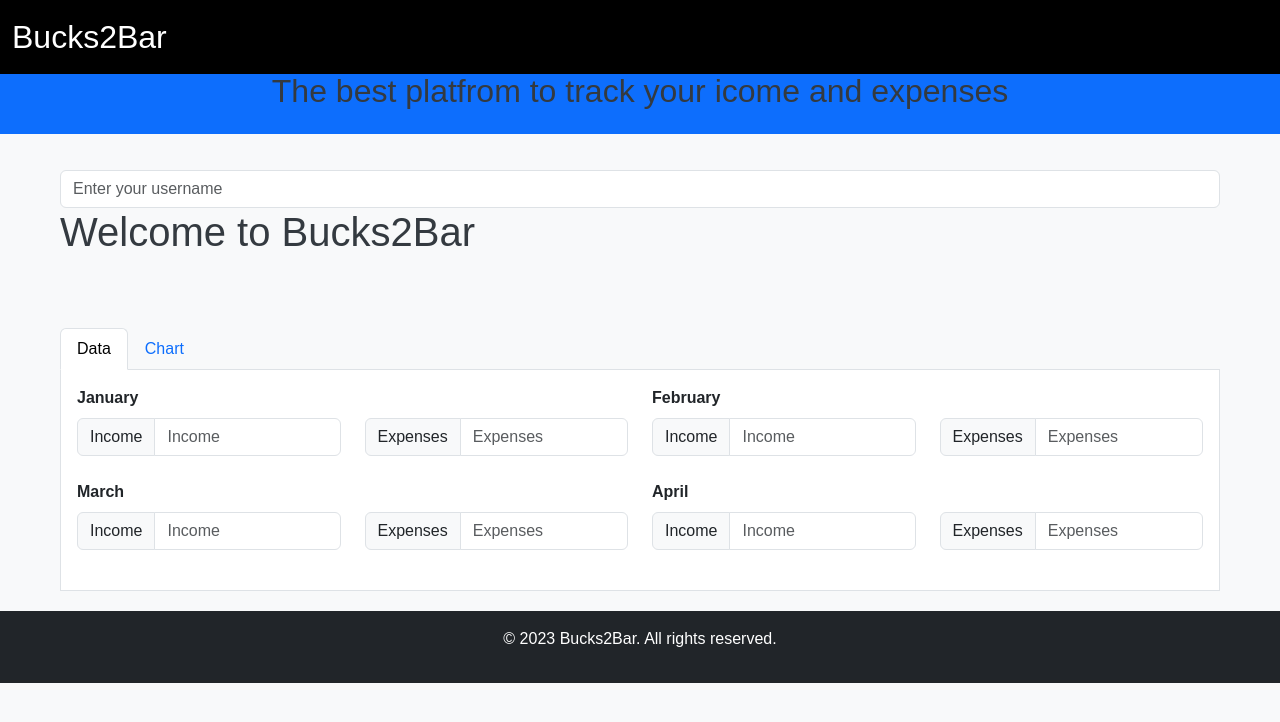
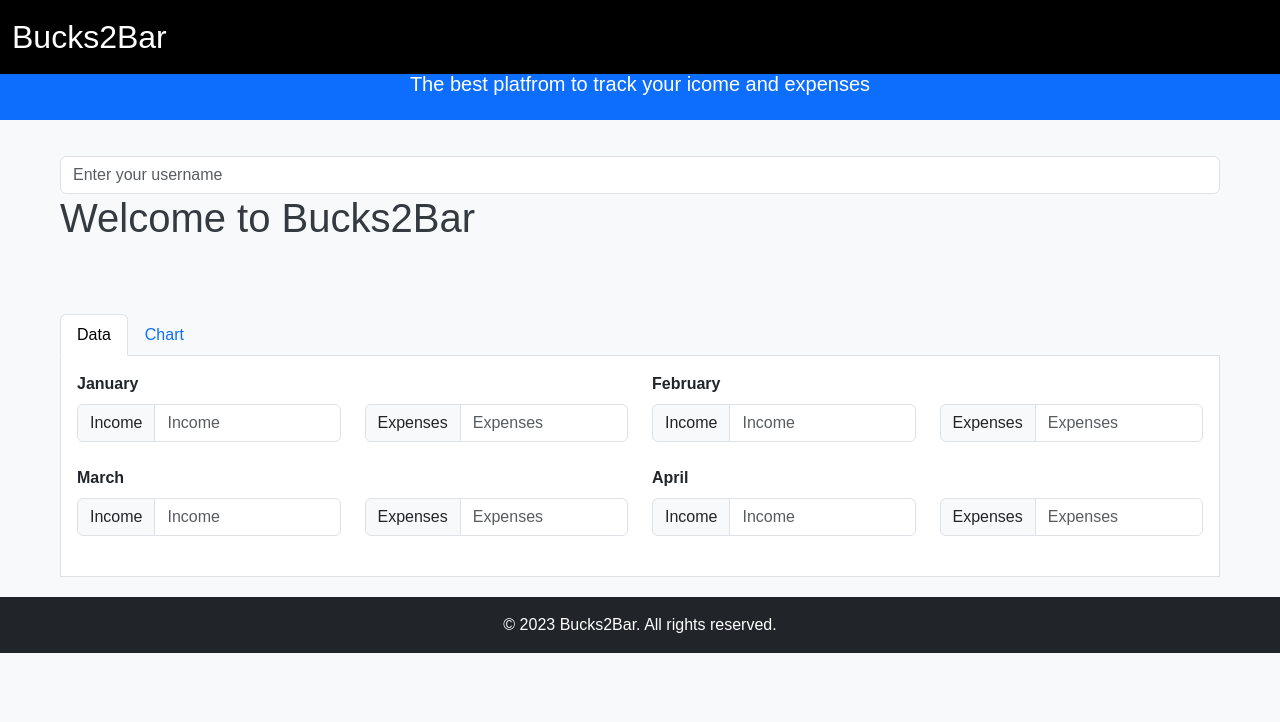
Before and after one commit to CristopherCano/GitHub-Copilot-Beginner-to-Pro, a website: page src/index.html in a window 1280 px wide. Drawn offline with nearby package versions, Linux system fonts and the light colour scheme.

Commit message:
Update header text styling and add footer margin class; add .hintrc configuration file

```diff
--- a/src/index.html
+++ b/src/index.html
@@ -22,7 +22,7 @@
     </nav>
     <header class="bg-primary text-white text-center py-3">
         <h1>Bucks2Bar</h1>
-        <h2>The best platfrom to track your icome and expenses</H2>
+        <h2 style="color: white; font-size: 1.25rem; text-align: center;">The best platfrom to track your icome and expenses</h2>
     </header>
 
     <div class="container mt-3">
@@ -140,8 +140,8 @@
         </div>
     </div>
 
-    <footer class="bg-dark text-white text-center py-3">
-        <p>&copy; 2023 Bucks2Bar. All rights reserved.</p>
+    <footer class="footer bg-dark text-white text-center py-3 mt-auto">
+        <p class="mb-0">&copy; 2023 Bucks2Bar. All rights reserved.</p>
     </footer>
     <script src="https://code.jquery.com/jquery-3.6.0.min.js"></script>
     <script src="https://cdn.jsdelivr.net/npm/bootstrap@5.3.7/dist/js/bootstrap.bundle.min.js"></script>
```
Also changed, not shown: 1 other file.
